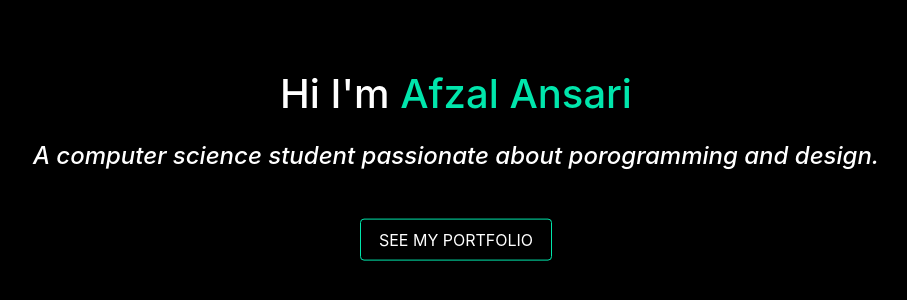
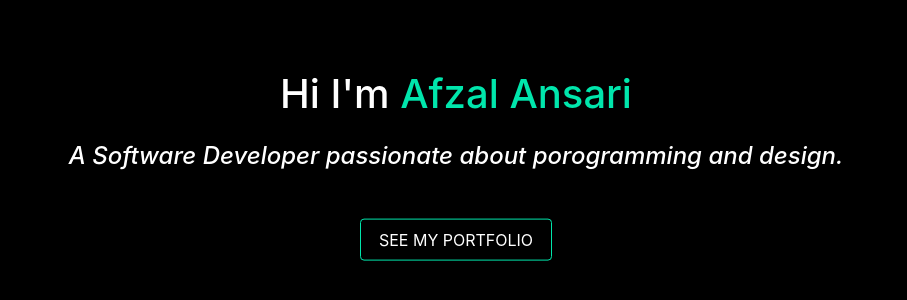
Before and after one commit to afzalansari028/MyPortfolio, a plain HTML site: page MyPortfolio/index.html in a window 1280 px wide. Shown: the part 188-488 px from the top of the page, without its empty margins (184-1091 px from the left). Drawn offline with nearby package versions, Linux system fonts and the light colour scheme.

Commit message:
updated role

```diff
--- a/MyPortfolio/index.html
+++ b/MyPortfolio/index.html
@@ -68,7 +68,7 @@
 
         <div class="container">
             <h1 class="text-center">Hi I'm <span>Afzal Ansari</span></h1>
-            <h4 class="text-center text-white">A computer science student passionate about porogramming and design.</h4>
+            <h4 class="text-center text-white">A Software Developer passionate about porogramming and design.</h4>
             <div class="container text-center">
               <a href="home.html"><button class="btn" id="btn">SEE MY PORTFOLIO<i class="fas fa-user"></i></button></a>
            </div>
```
Also changed, not shown: MyPortfolio/home.html (+1 -1 lines).
